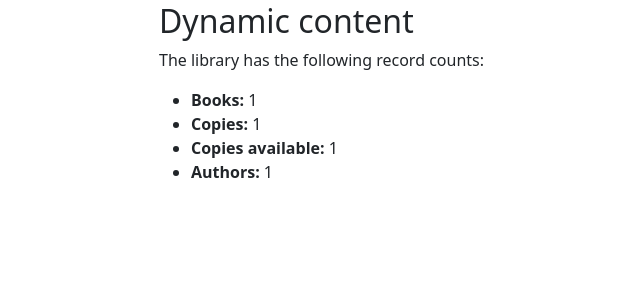
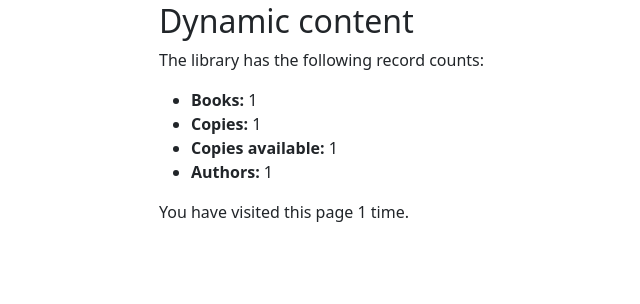
Before and after one commit to farwill/locallibrary, a Django app: template locallibrary/templates/catalog/index.html in a window 1280 px wide. Shown: the part 154-458 px from the top of the page, without its empty margins (121-761 px from the left). Run offline with Django 4.2, Linux system fonts and the light colour scheme; the template is opened without the code that fills it: most values are stand-ins (such as "Sample title", 1, 10 or a date in 2020); some libraries are stand-ins or nearby versions.

Commit message:
Part 7 finish

```diff
--- a/locallibrary/catalog/views.py
+++ b/locallibrary/catalog/views.py
@@ -7,6 +7,11 @@ from .models import Author, Book, BookInstance
 # Create your views here.
 def index(request):
     """View function for home page of site."""
+    num_authors = Author.objects.count()  # The 'all()' is implied by default.
+
+    # Number of visits to this view, as counted in the session variable.
+    num_visits = request.session.get("num_visits", 0)
+    request.session["num_visits"] = num_visits + 1
 
     # Generate counts of some of the main objects
     num_books = Book.objects.all().count()
@@ -23,6 +28,7 @@ def index(request):
         "num_instances": num_instances,
         "num_instances_available": num_instances_available,
         "num_authors": num_authors,
+        "num_visits": num_visits,
     }
 
     # Render the HTML template index.html with the data in the context variable
--- a/locallibrary/templates/catalog/index.html
+++ b/locallibrary/templates/catalog/index.html
@@ -14,4 +14,7 @@
     <li><strong>Copies available:</strong> {{ num_instances_available }}</li>
     <li><strong>Authors:</strong> {{ num_authors }}</li>
   </ul>
+  <p>
+    You have visited this page {{ num_visits }} time{{ num_visits|pluralize }}.
+  </p>
 {% endblock %}
```
